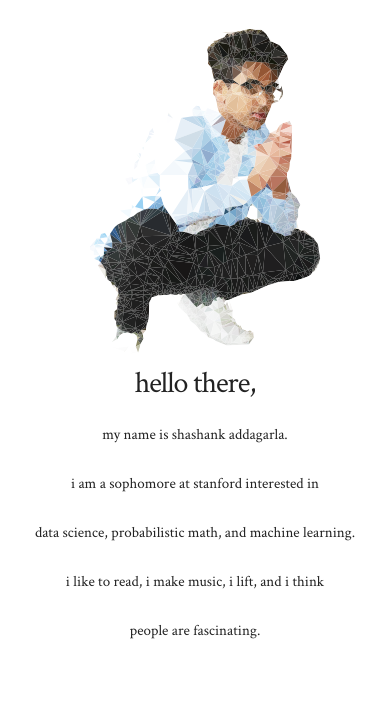
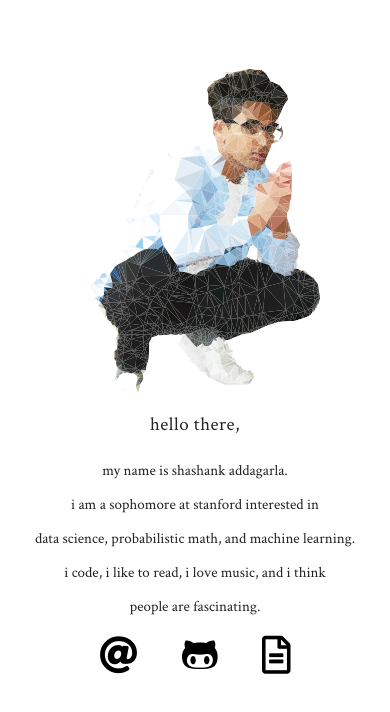
Before and after one commit to shashankaddagarla/shashankaddagarla.github.io, a plain HTML site: page index.html in a window 390 px wide. Drawn offline with Linux system fonts and the light colour scheme.

Commit message:
added icons, currently nonresponsive

```diff
--- a/css/main.css
+++ b/css/main.css
@@ -1,12 +1,14 @@
 .hero{
 	font-family: 'Crimson Text', serif;
-	padding: 2rem 0 1rem;
+	padding: 6rem 0 1rem;
 	text-align: center;
 }
 
 .hero-text {
 	position: relative;
 	white-space: nowrap;
+	font-size: 1.5rem;
+	line-height: .6;
 }
 
 .low-poly {
@@ -21,15 +23,40 @@
 	user-select: none;
 }
 
+.icons {
+	margin-top: 3%;
+	font-size: 3.8rem;
+}
+
 html, body {
 	overflow-y: visible;
 	max-height: 100%
 }
 
+h3 {
+	font-size: 1.9rem;
+	line-height: 2.2;
+	letter-spacing: .05rem;
+}
+
+i { display: block; margin: 0 1.8rem 0 1.8rem; }
+
+a {
+	text-decoration: none;
+	color: black;
+}
+
+a:hover {
+	color: #a2cbe2
+}
+
+
+
 @media (min-width: 550px) {
 	.hero {
 		text-align: right;
 		padding: 6rem 0 5rem;
+
 	}
 
 	.hero-text {
@@ -37,9 +64,10 @@ html, body {
 		font-size: 2.0rem;
 		margin-top: 4.5rem;
 		margin-left: -100%;
+		line-height: 1.5;
 	}
 
-	h3 { font-size: 1.3rem; line-height: 2.0; letter-spacing: 0rem;}
+	h3 { font-size: 1.5rem; line-height: 2.0; letter-spacing: 0rem; }
 	p { margin: -.5rem; }
 
 	.low-poly {
@@ -84,5 +112,5 @@ html, body {
 		letter-spacing: -.1rem;
 	}
 	p { margin: 1rem; }
-	h3 { font-size: 2.8rem; line-height: 1.3;  letter-spacing: -.1rem; }
+	h3 { font-size: 2.8rem; line-height: 1.3;  letter-spacing: -.1rem; padding-right: 4px; }
 }
--- a/index.html
+++ b/index.html
@@ -6,8 +6,8 @@
   –––––––––––––––––––––––––––––––––––––––––––––––––– -->
   <meta charset="utf-8">
   <title>Shashank Addagarla - Homepage</title>
-  <meta name="description" content="">
-  <meta name="author" content="">
+  <meta name="description" content="personal website of shashank addagarla">
+  <meta name="author" content="Shashank Addagarla">
 
   <!-- Mobile Specific Metas
   –––––––––––––––––––––––––––––––––––––––––––––––––– -->
@@ -18,11 +18,12 @@
   <link href="https://fonts.googleapis.com/css?family=Raleway:400,300,600" rel="stylesheet" type="text/css">
   <link href="https://fonts.googleapis.com/css?family=Crimson+Text" rel="stylesheet" type="text/css">
 
-  <!-- CSS
+  <!-- CSS & Font Awesome
   –––––––––––––––––––––––––––––––––––––––––––––––––– -->
   <link rel="stylesheet" href="dist/css/normalize.css">
   <link rel="stylesheet" href="dist/css/skeleton.css">
   <link rel="stylesheet" href="css/main.css">
+  <link rel="stylesheet" href="https://use.fontawesome.com/releases/v5.3.1/css/all.css" integrity="sha384-mzrmE5qonljUremFsqc01SB46JvROS7bZs3IO2EmfFsd15uHvIt+Y8vEf7N7fWAU" crossorigin="anonymous">
 
   <!-- Favicon
   –––––––––––––––––––––––––––––––––––––––––––––––––– -->
@@ -42,13 +43,19 @@
       	</div>
       </div>
       <div class="one-half column">
-      		<div class="hero-text">
-      		<h3>hello there,</h3>
-        	<p>my name is shashank addagarla. <p>
+      	<div class="hero-text">
+      		<h3> hello there, </h3>
+        	<p> my name is shashank addagarla. <p>
         	<p> i am a sophomore at stanford interested in </p>
         	<p> data science, probabilistic math, and machine learning. </p>
-        	<p> i like to read, i make music, i lift, and i think </p>
+        	<p> i code, i like to read, i love music, and i think </p>
         	<p> people are fascinating. </p>
+        	<div class="icons">
+        		<p>
+        			<a href='mailto:saddagarla@stanford.edu'> <i class="fas fa-at"></i> </a>
+        			<a href='https://github.com/shashankaddagarla' target="_blank"> <i class="fab fa-github-alt"></i>
+        			<a href='https://www.dropbox.com/s/z9jqa7skyjwgx0k/Shashank%20Addagarla%27s%20Resume%20%2809-06-18%29.pdf?dl=1' target="_blank"> <i class="far fa-file-alt"></i> </p>
+        	</div>
         </div>
       </div>
     </div>
```
Lines whose indentation alone changed are shown as unchanged.
